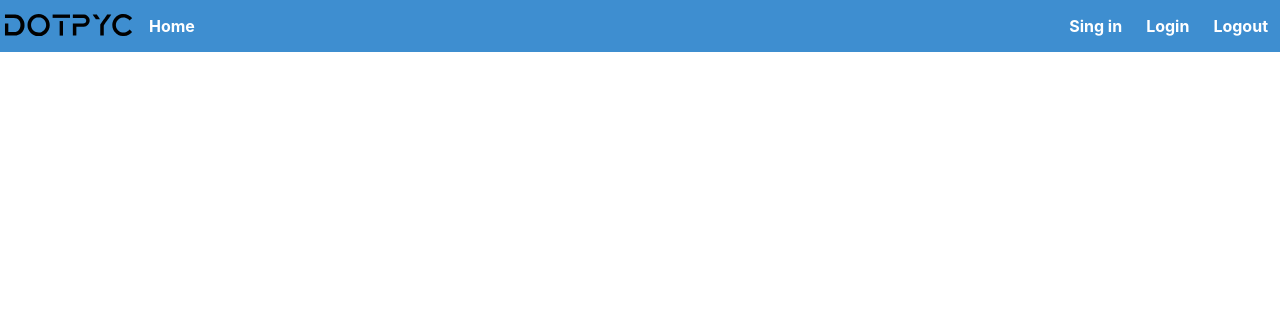
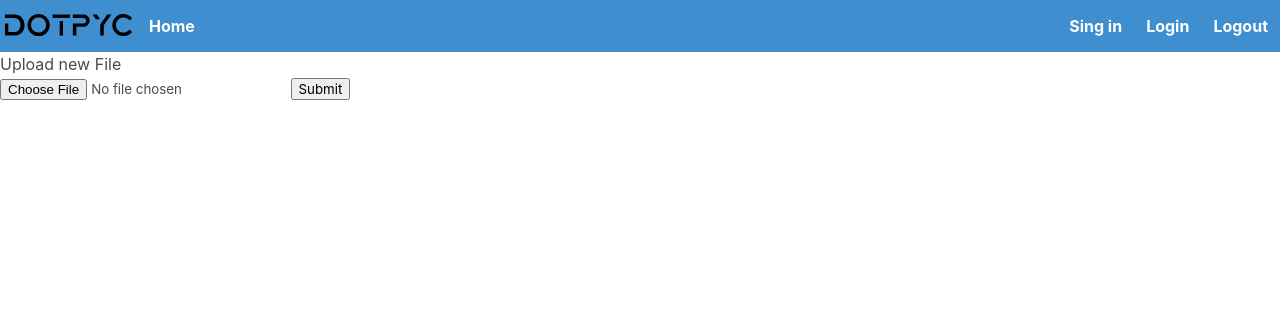
Before and after one commit to MichaelDeMattos/auto-slider-picture, a Flask app: page / in a window 1280 px wide. Shown: the top 312 px of the page. Run offline with Flask 2, Linux system fonts and the light colour scheme; parts of the project's set-up code (start-up, migrations or seed data) failed here and were passed over.

Commit message:
Upload files

```diff
--- a/app.py
+++ b/app.py
@@ -1,5 +1,6 @@
 # -*- coding: utf-8 -*-
 
+import os
 from config import app_config, app_active
 from flask import Flask, request, render_template
 
@@ -15,9 +16,17 @@ def create_app(config_name):
     app.secret_key = config.SECRET_KEY
     app.config.from_object(app_config[config_name])
     app.config.from_pyfile("config.py")
+    app.config['UPLOAD_FOLDER'] = config.UPLOAD_FOLDER
 
-    @app.route("/")
+    @app.route("/", methods=["GET", "POST"])
     def index():
+        if request.method == "POST":
+            if 'file_post' not in request.files:
+                return 'there is no file1 in form!'
+            post = request.files['file_post']
+            path = os.path.join(app.config['UPLOAD_FOLDER'], post.filename)
+            post.save(path)
+            return path
         return render_template("index.html")
 
     return app
--- a/config.py
+++ b/config.py
@@ -5,6 +5,7 @@ import os
 class Config():
     SECRET_KEY = "\xbc\xe6ah2\xb0\xc8Z\x1d\xdf'f<\xfa&\xc1\x9eVz;\xad$I\xecW\x9eW\xbe\xbe\xc8\xcb\xb7"
     CSRF_ENABLED = True
+    UPLOAD_FOLDER = "posts"
 
 class DevelopmentConfig(Config):
     TESTING = True
--- a/templates/index.html
+++ b/templates/index.html
@@ -1,5 +1,9 @@
 {% extends 'base.html' %}
 
 {% block body %}
-
+<h1>Upload new File</h1>
+<form method="post" enctype="multipart/form-data">
+      <input type="file" name="file_post">
+      <input type="submit">
+</form>
 {% endblock %}
```
